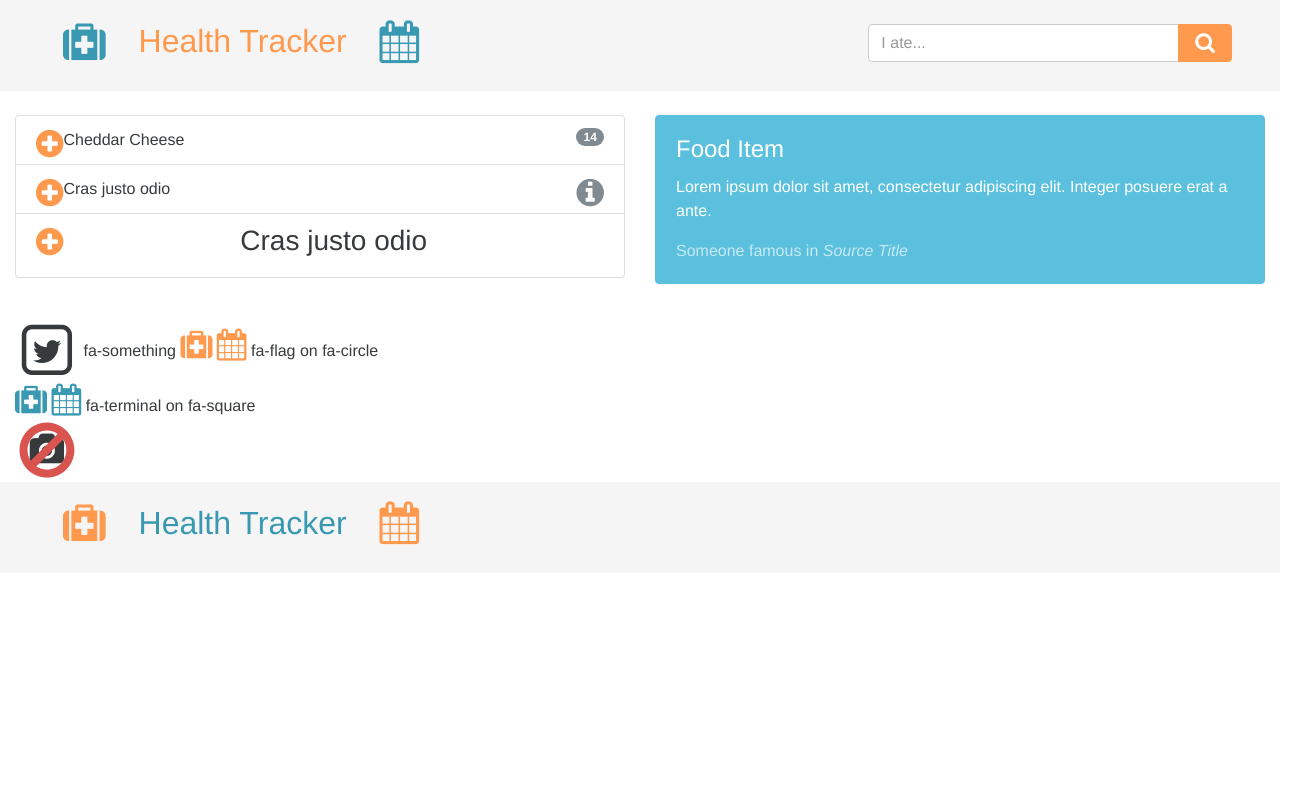
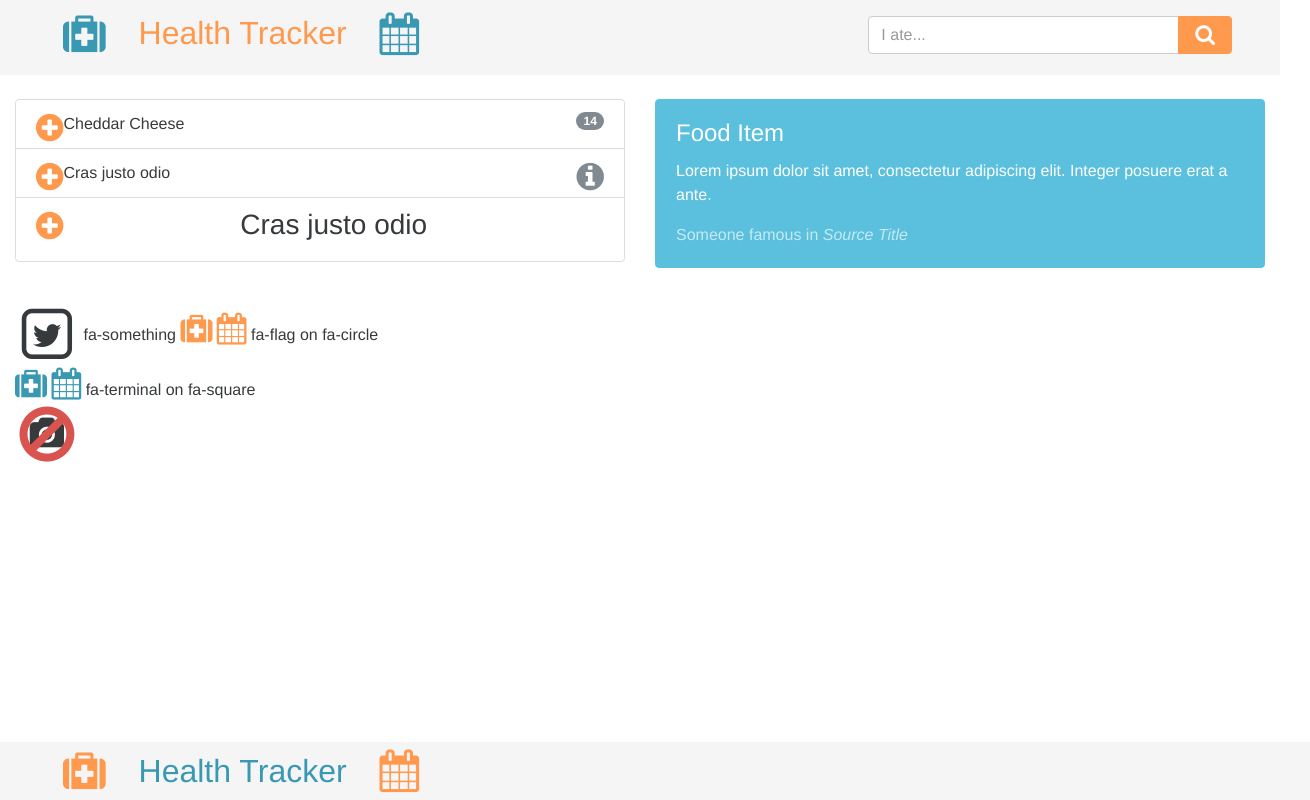
Before and after one commit to jzvarghese/Health_Tracker, a website: page index.html in a window 1280 px wide. Shown: the whole page, 1310 px wide, since content can reach past the window. Drawn offline with Linux system fonts and the light colour scheme.

Commit message:
feat: Add custom utility classes

```diff
--- a/css/styles.css
+++ b/css/styles.css
@@ -16,6 +16,29 @@ color: #3A99B2;
 /* gray for info links
 color: #818a91;
 */
+
+
+/* my own utility classes */
+
+.p-y-xs {
+  padding-top: 0.7rem !important;
+  padding-bottom: 0.7rem !important;
+}
+
+.p-t-xs {
+  padding-top: 0.7rem !important;
+}
+
+.p-b-xxs {
+  padding-bottom: 0.2rem !important;
+}
+
+.footer {
+  position: absolute;
+  bottom: 0;
+  width: 100%;
+}
+
 
 .popover {
   background-color: #5bc0de;
--- a/index.html
+++ b/index.html
@@ -12,7 +12,7 @@
   <body>
     <div class="container-fluid">
       <!-- search bar + calendar row -->
-      <div class="row p-y-md background-smoke">
+      <div class="row p-y background-smoke">
 
         <header>
         <!-- logo column  -->
@@ -105,8 +105,8 @@
     </div><!-- end row -->
 
 
-    <div class="row background-smoke p-y-md">
-      <footer>
+    <footer class="footer">
+      <div class="row background-smoke p-t-xs p-b-xxs">
           <div class="col-md-6 col-md-lg m-l-lg">
             <h2>
                 <i class="fa fa-medkit text-orange fa-lg"></i>
@@ -115,9 +115,8 @@
             </h2>
 
           </div>
+      </div> <!-- end row -->
     </footer>
-
-    </div> <!-- end row -->
 
 
 
```
Lines whose indentation alone changed are shown as unchanged.
